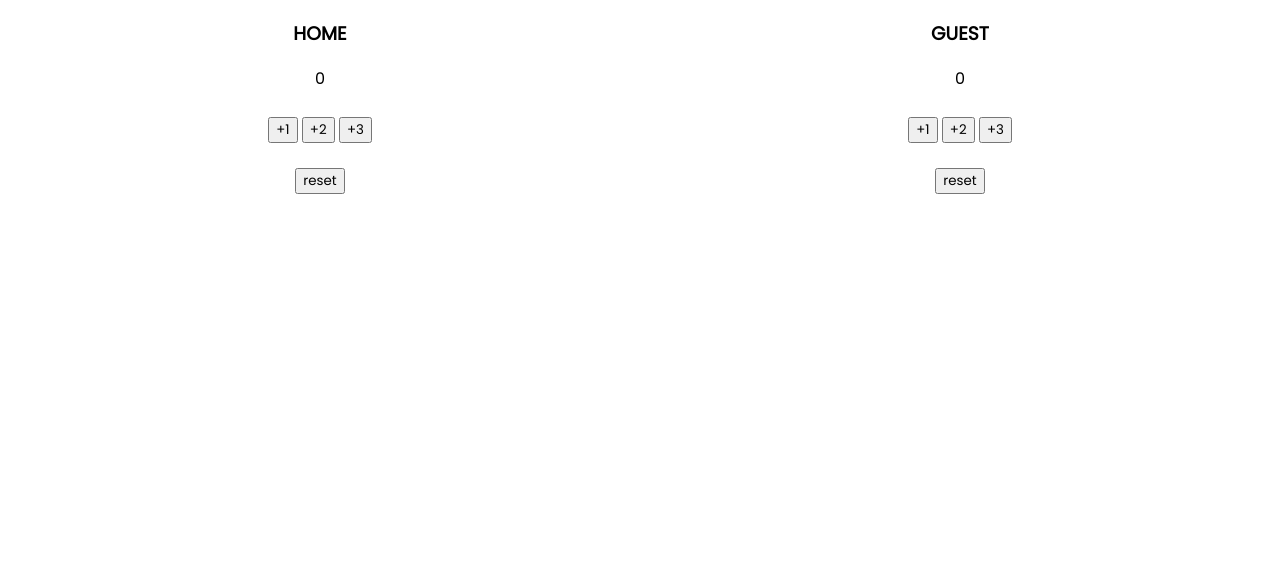
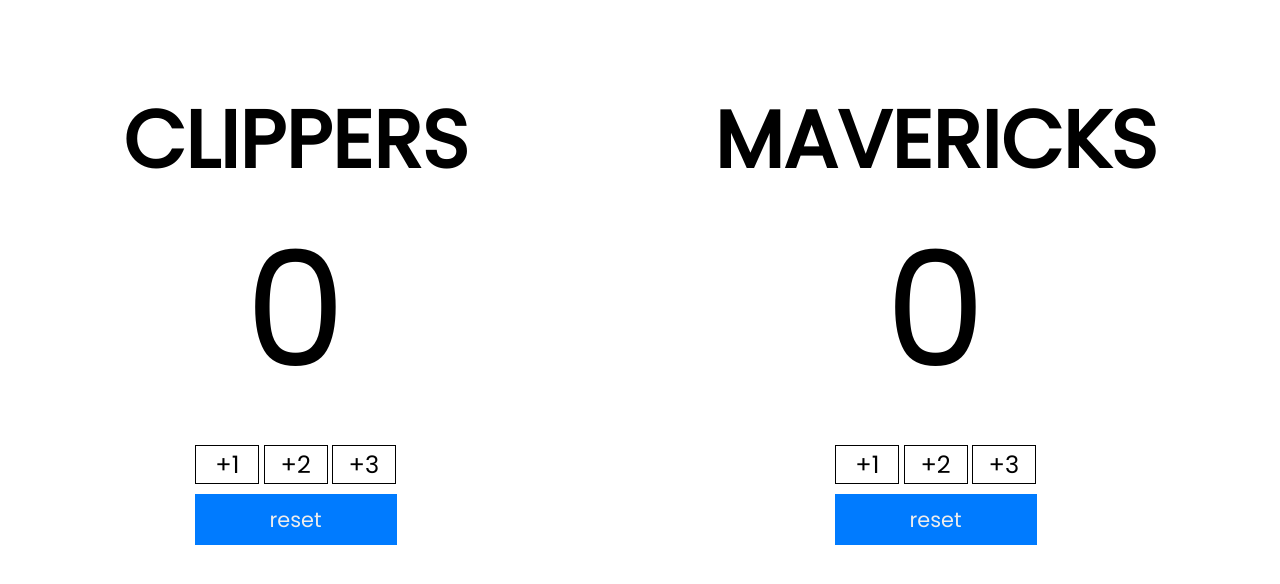
Before and after one commit to dombutdiff/score-board, a plain HTML site: page index.html in a window 1280 px wide. Drawn offline with Linux system fonts and the light colour scheme.

Commit message:
Add styling and changes the title

```diff
--- a/index.css
+++ b/index.css
@@ -13,3 +13,43 @@ body {
     justify-content: space-around;
     text-align: center;
 }
+
+.title {
+    font-size: 5rem;
+    margin-bottom: -10px;
+}
+
+.score {
+    font-size: 10rem;
+}
+
+.btns button {
+    margin-top: -10px;
+    max-width: 4rem;
+    width: 100%;
+    background: none;
+    border: 1px solid black;
+    font-size: 1.5rem;
+    cursor: pointer;
+    transition: 0.3s;
+}
+
+.btns button:hover {
+    background: black;
+    color: white;
+}
+
+.reset {
+    border: none;
+    padding: 10px 75px;
+    margin-top: -15px;
+    font-size: 1.3rem;
+    cursor: pointer;
+    background-color: rgb(0, 123, 255) ;
+    color: rgb(237, 237, 237);
+    transition: 0.3s;
+}
+
+.reset:hover {
+    opacity: 0.8;
+}
--- a/index.html
+++ b/index.html
@@ -5,8 +5,8 @@
     <body>
         <div class="container">
             <div class="home">
-                <h3>HOME</h3>
-                <span class="home-score">0</span>
+                <h3 class="home-title title">CLIPPERS</h3>
+                <span class="home-score score">0</span>
                 <br>
                 <br>
                 <div class="btns">
@@ -16,12 +16,12 @@
                 </div>
                 <br>
                 <div>
-                    <button onclick="reset()">reset</button>
+                    <button class="reset" onclick="reset()">reset</button>
                 </div>
             </div>
             <div class="guest">
-                <h3>GUEST</h3>
-                <span class="guest-score">0</span>
+                <h3 class="guest-title title">MAVERICKS</h3>
+                <span class="guest-score score">0</span>
                 <br>
                 <br>
                 <div class="btns">
@@ -31,7 +31,7 @@
                 </div>
                 <br>
                 <div>
-                    <button onclick="reset()">reset</button>
+                    <button class="reset" onclick="reset()">reset</button>
                 </div>
             </div>
         </div>
```
